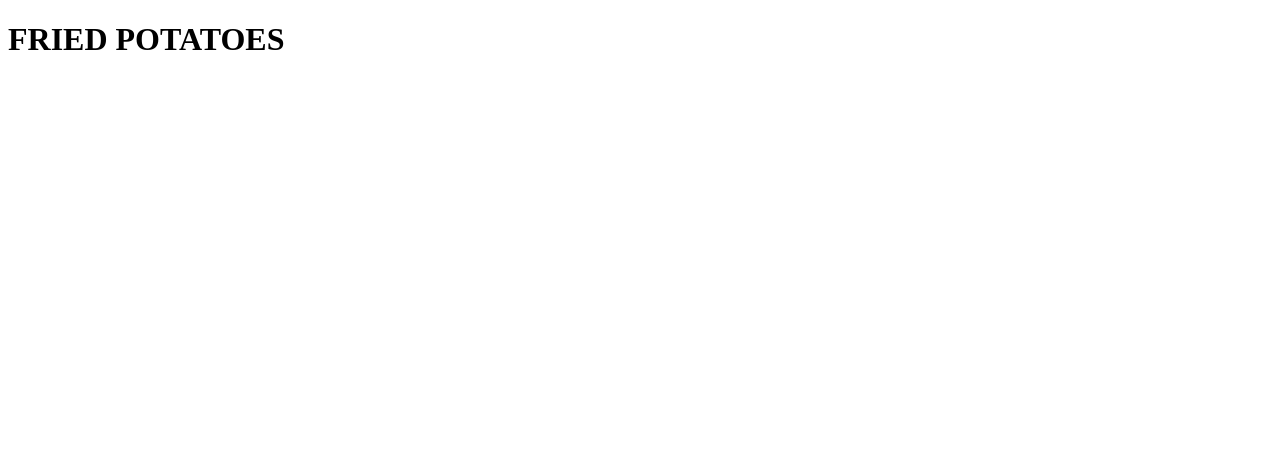
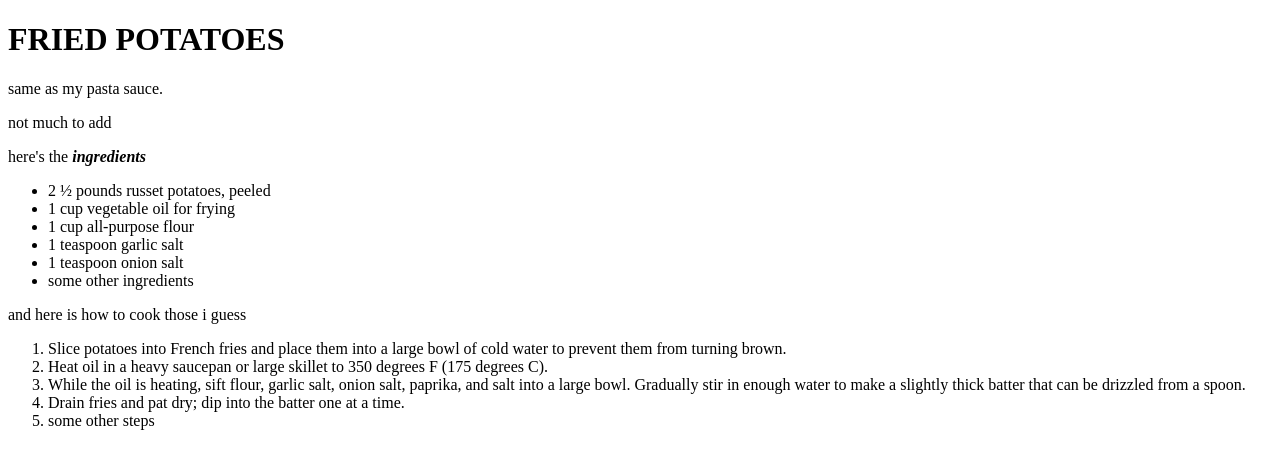
Before and after one commit to Saad-Kibal/odin-recepies, a plain HTML site: page Recipies/fried-potatoes.html in a window 1280 px wide. Drawn offline with Linux system fonts and the light colour scheme.

Commit message:
i filled the fried tomatoes section

```diff
--- a/Recipies/fried-potatoes.html
+++ b/Recipies/fried-potatoes.html
@@ -7,5 +7,24 @@
 </head>
 <body>
     <h1>FRIED POTATOES</h1>
+    <p>same as my pasta sauce.</p>
+    <p>not much to add</p>
+    <p>here's the <em><strong>ingredients</strong></em></p>
+    <ul>
+        <li>2 ½ pounds russet potatoes, peeled</li>
+        <li>1 cup vegetable oil for frying</li>
+        <li>1 cup all-purpose flour</li>
+        <li>1 teaspoon garlic salt</li>
+        <li>1 teaspoon onion salt</li>
+        <li>some other ingredients</li>
+    </ul>
+    <p>and here is how to cook those i guess</p>
+    <ol>
+        <li>Slice potatoes into French fries and place them into a large bowl of cold water to prevent them from turning brown.</li>
+        <li>Heat oil in a heavy saucepan or large skillet to 350 degrees F (175 degrees C).</li>
+        <li>While the oil is heating, sift flour, garlic salt, onion salt, paprika, and salt into a large bowl. Gradually stir in enough water to make a slightly thick batter that can be drizzled from a spoon.</li>
+        <li>Drain fries and pat dry; dip into the batter one at a time.</li>
+        <li>some other steps</li>
+    </ol>
 </body>
 </html>
```
Also changed, not shown: index.html (+2 -2 lines), images/fries.jpg (added), images/meatballs.jpg (added), 1 other file.
